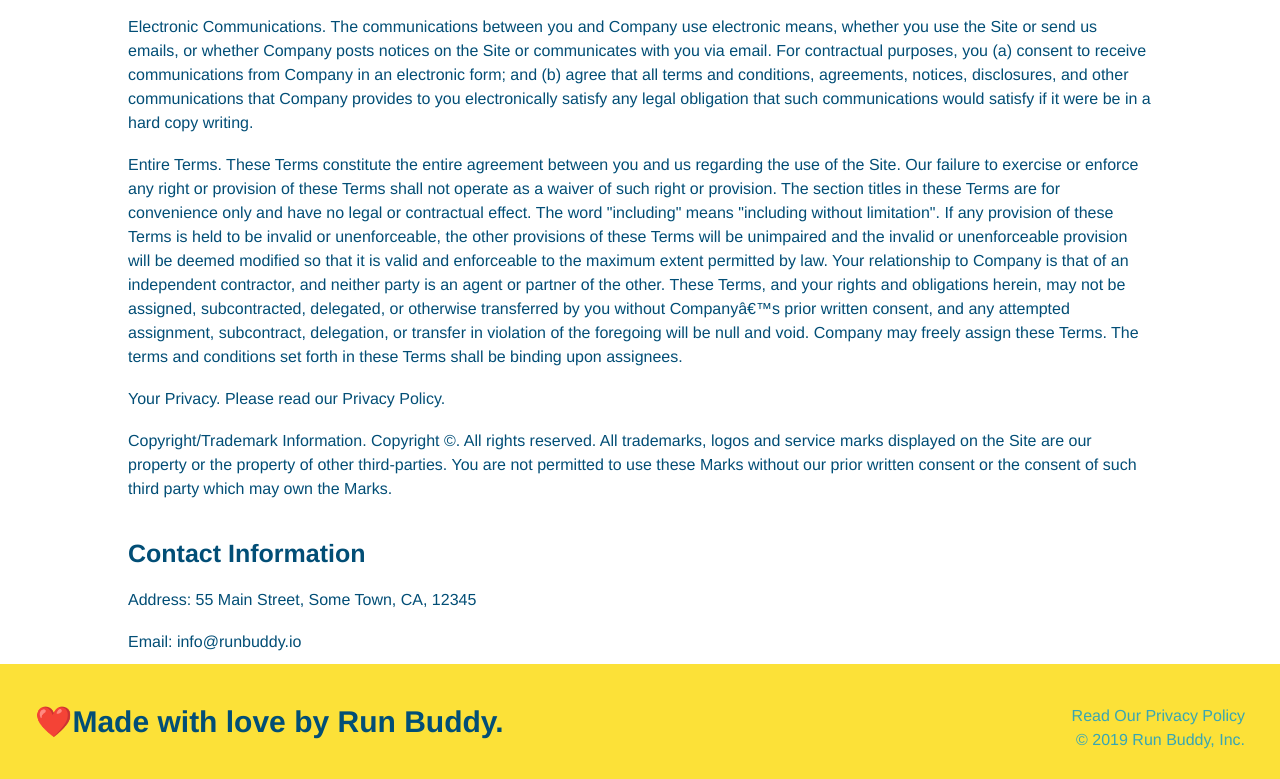
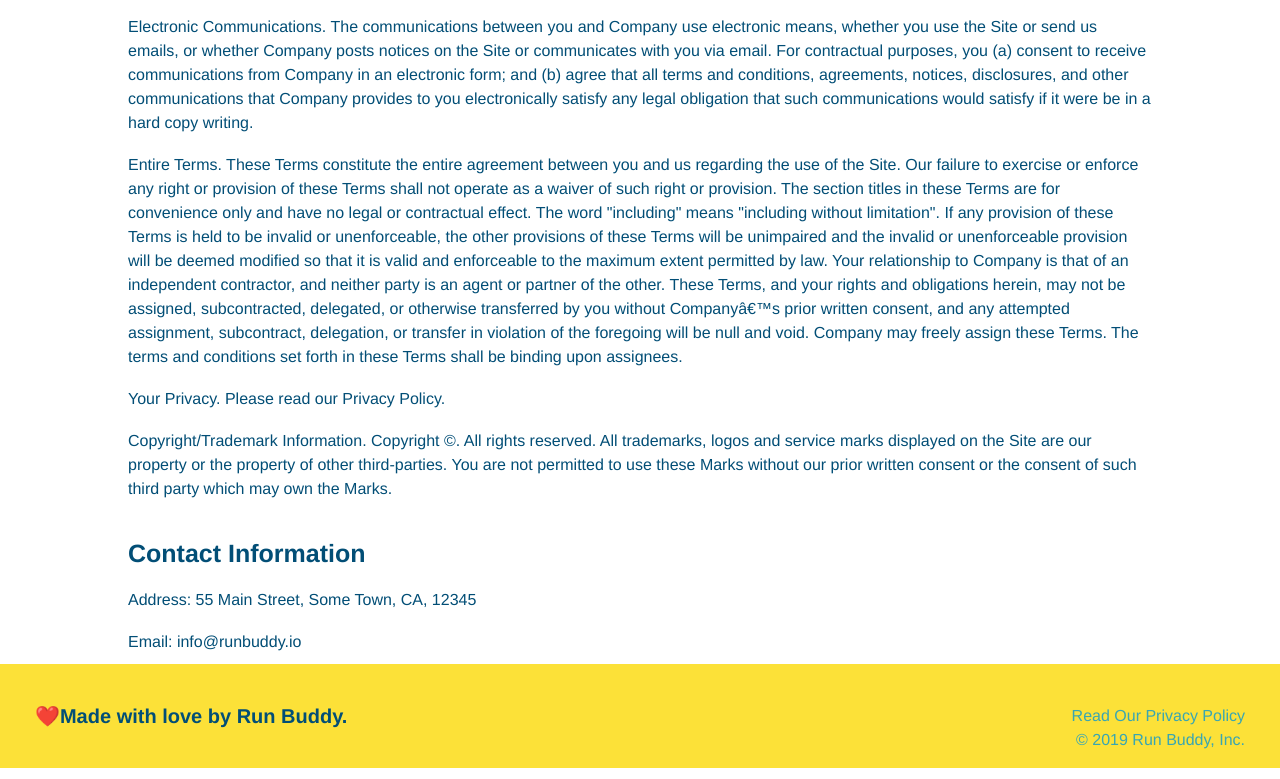
Before and after one commit to daniellefortin2021/run-buddy, a plain HTML site: page privacy-policy.html in a window 1280 px wide. Shown: the part 5320-6099 px from the top of the page. Drawn offline with Linux system fonts and the light colour scheme.

Commit message:
small tweaks

```diff
--- a/assets/css/style.css
+++ b/assets/css/style.css
@@ -55,7 +55,7 @@ footer {
 footer h2{
     display: inline;
     color: #024e76;
-    font-size: 30px;
+    font-size: 20px;
     margin: 0;
 }
 
```
Also changed, not shown: index.html (+1 -1 lines).
